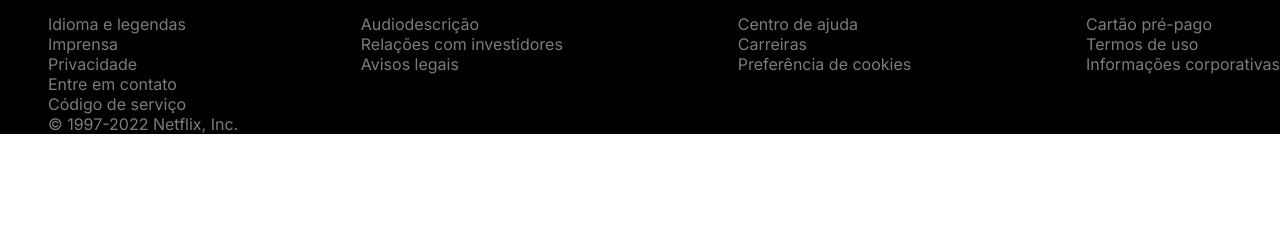
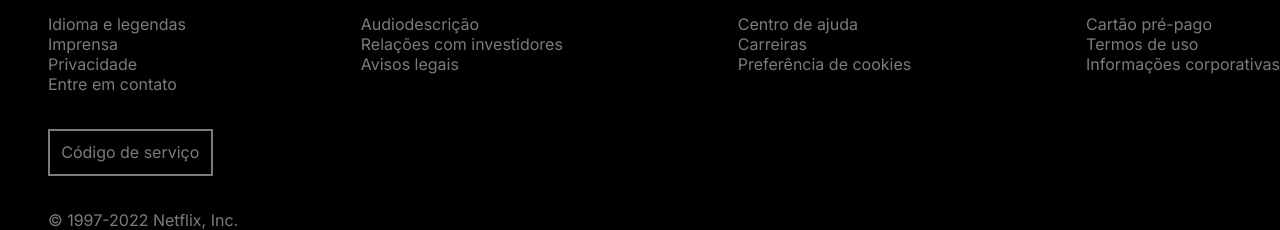
Before and after one commit to devanaclimgo/Netflix, a website with bundled scripts: page index.html in a window 1280 px wide. Shown: the part 1656-1886 px from the top of the page. Before the commit the page ends 1790 px from the top, so only its background shows below. Built offline with nearby package versions, Linux system fonts and the light colour scheme.

Commit message:
código de serviço footer estilizado

```diff
--- a/css/footer.css
+++ b/css/footer.css
@@ -19,3 +19,13 @@
 p {
   color: var(--text-2);
 }
+
+.codigo {
+  margin-top: 3rem;
+  margin-bottom: 3rem;
+}
+
+.codigo a {
+  border: 2px solid var(--text-2);
+  padding: 0.7rem;
+}
--- a/index.html
+++ b/index.html
@@ -148,7 +148,7 @@
         <li><a href="#">Informações corporativas</a></li>
       </ul>
     </div>
-    <a href="#">Código de serviço</a>
+    <div class="codigo"><a href="#">Código de serviço</a></div>
     <p>© 1997-2022 Netflix, Inc.</p>
   </footer>
 
```
